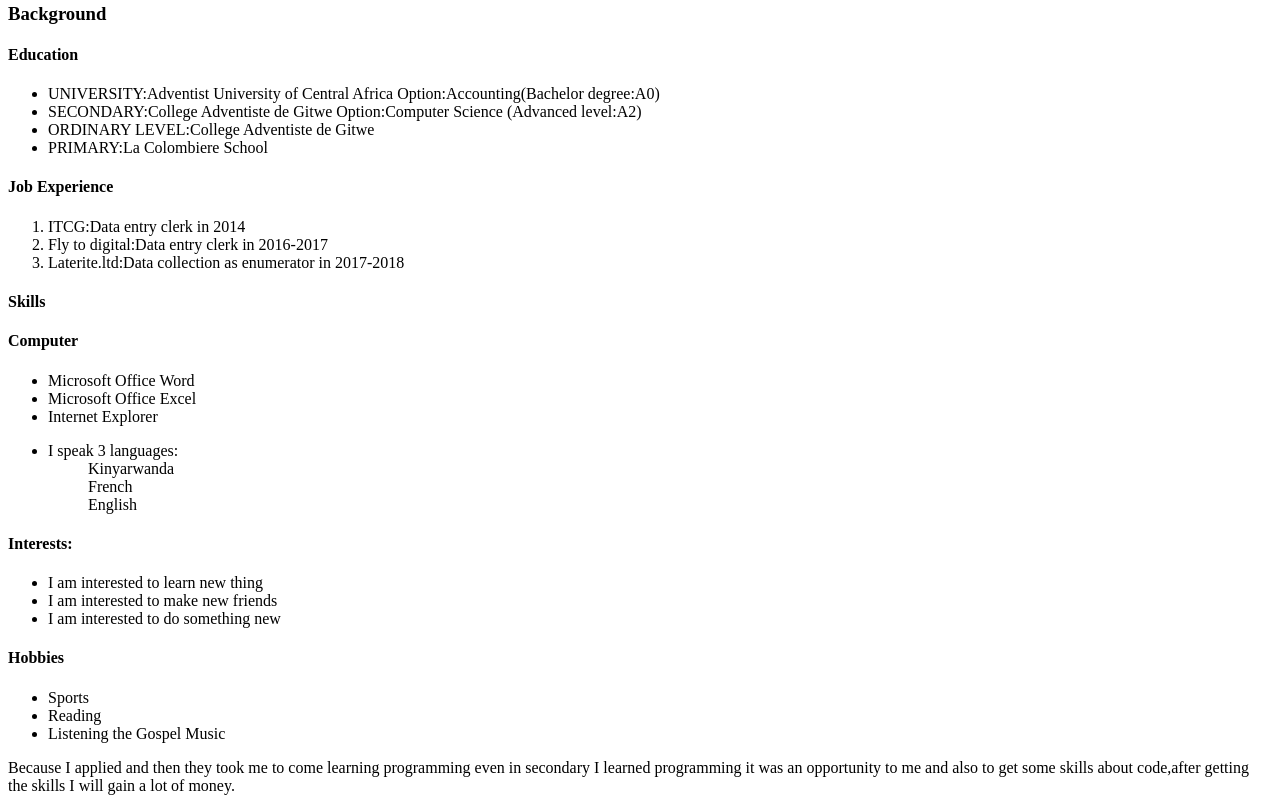
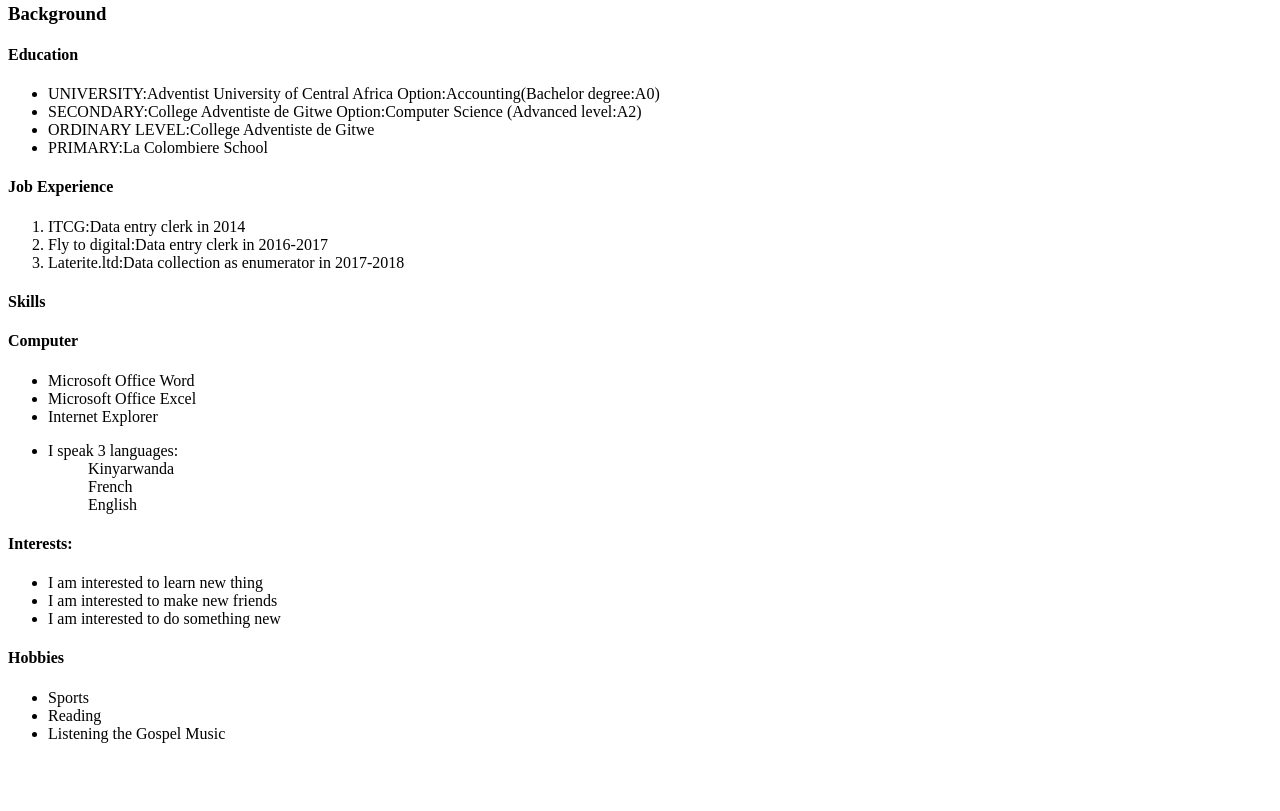
Before and after one commit to karireamandine/portfolio, a plain HTML site: page index.html in a window 1280 px wide. Shown: the part 448-1259 px from the top of the page. After the commit the page ends 1207 px from the top, so only its background shows below. Drawn offline with Linux system fonts and the light colour scheme.

```diff
--- a/index.html
+++ b/index.html
@@ -60,6 +60,6 @@
                                 </ul>
                     </div>
 
-        <p>Because I applied and then they took me to come learning programming even in secondary I learned programming it was an opportunity to me and also to get some skills about code,after getting the skills I will gain a lot of money.</p>
+
     </body>
 </html>
```
